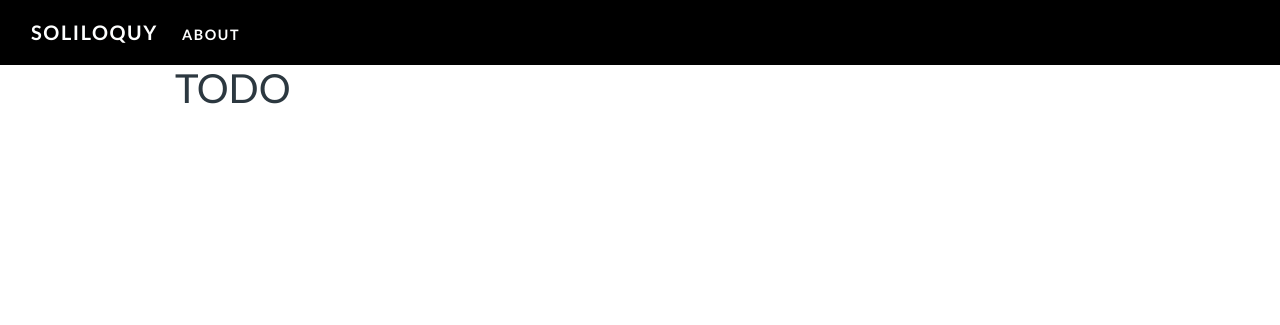
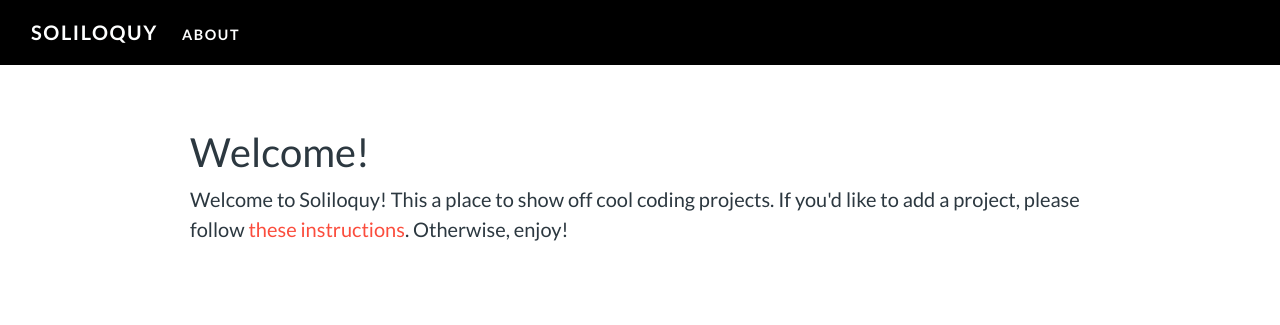
Before and after one commit to wcarhart/Soliloquy, a Django app: page / in a window 1280 px wide. Shown: the top 325 px of the page. Run offline with Django 3.2, Linux system fonts and the light colour scheme; data that the repository does not hold is empty; some libraries are stand-ins or nearby versions.

Commit message:
Added welcome

```diff
--- a/stage/models.py
+++ b/stage/models.py
@@ -1,6 +1,5 @@
 from django.db import models
 
-# Create your models here.
 class App(models.Model):
 	name = models.CharField(max_length=100, default='', null=True, blank=True)
 	author = models.CharField(max_length=100, default='', null=True, blank=True)
--- a/stage/static/css/style.css
+++ b/stage/static/css/style.css
@@ -88,6 +88,19 @@ body {
 /*-- end navigation --*/
 
 /*-- app container, index --*/
+#welcome {
+	padding-top: 4rem;
+}
+#welcome a {
+	color: var(--main);
+	text-decoration: none;
+}
+#welcome a:active,
+#welcome a:hover,
+#welcome a:focus {
+	color: var(--maindark);
+}
+
 .narrow {
 	width: 75%;
 	margin: 0 auto;
--- a/stage/templates/stage.html
+++ b/stage/templates/stage.html
@@ -53,19 +53,12 @@
 			</nav>
 			<!-- end navigation -->
 
-			<!-- description -->
-			<div id="description">
-				<div class="container-fluid apps-wrapper">
-
-				</div>
-			</div>
-			<!-- end description -->
-
 			<!-- page content -->
 			<div id="content" class="narrow">
-				<div class="container-fluid app-wrapper">
-					<div class="os-animation" data-animation="fadeInUp">
-						<h1>TODO</h1>
+				<div class="container-fluid apps-wrapper">
+					<div id="welcome" class="os-animation container-fluid" data-animation="fadeInUp">
+						<h1>Welcome!</h1>
+						<p class="lead">Welcome to Soliloquy! This a place to show off cool coding projects. If you'd like to add a project, please follow <a href="" target="_blank">these instructions</a>. Otherwise, enjoy!</p>
 					</div>
 					<div class="card-columns">
 						{% for app in apps %}
--- a/stage/templatetags/app_filters.py
+++ b/stage/templatetags/app_filters.py
@@ -46,5 +46,7 @@ def time(creation_date):
 		quatity = 'year'
 
 	if value == 1:
+		if quatity == 'day':
+			return "Added yesterday"
 		return f"Added {value} {quatity} ago"
 	return f"Added {value} {quatity}s ago"
```
Also changed, not shown: stage/content/willcarh.art.md (+1 -1 lines).
